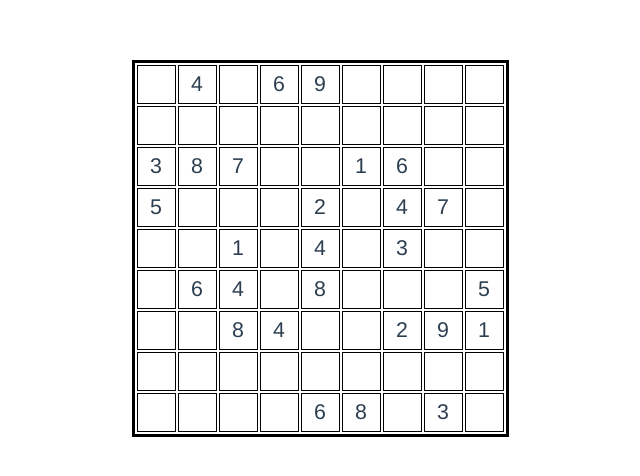
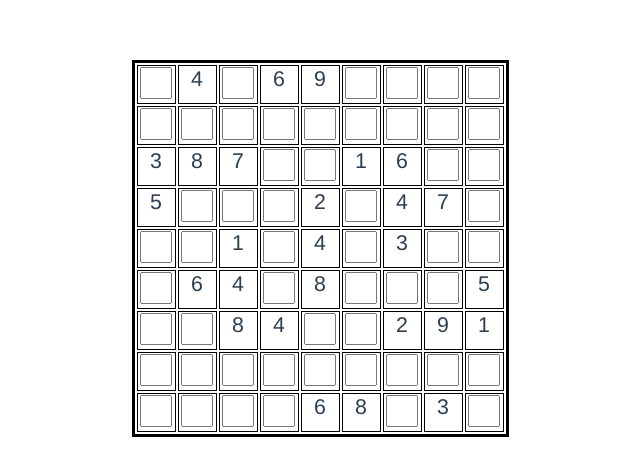
Before and after one commit to alongalky/sudoku, a Vue app in the folder client/: page / in a window 1280 px wide. Shown: the top 476 px of the page, without its empty margins (340-980 px from the left). Built offline with nearby package versions, Linux system fonts and the light colour scheme.

Commit message:
Basic state management

```diff
--- a/client/src/App.vue
+++ b/client/src/App.vue
@@ -1,6 +1,6 @@
 <template>
   <div id="app">
-    <Board :board="board"/>
+    <Board :board="board" :sendDigit="sendDigit"/>
   </div>
 </template>
 
@@ -8,17 +8,40 @@
 import Board from './components/Board.vue'
 import boards from './boards'
 
+const emptyCell = () => ({value: null})
+const givenCell = value => ({value, owner: 'given'})
+
 const parseBoard = board => board
   .match(/.{1,9}/g)
-  .map(row => row.split('').map(d => parseInt(d)))
+  .map(row => row.split('')
+    .map(d => {
+      const value = parseInt(d)
+      return value === 0 ? emptyCell() : givenCell(value)
+    }))
 
 const board = parseBoard(boards[Math.floor(Math.random()*boards.length)]);
+
+export const isDigitValid = ({board, irow, icol, digit}) => {
+  const rowValues = board[irow].map(cell => cell.value)
+  const colValues = board.map((row, irow) => row[icol].value)
+
+  return !rowValues.some(val => val === digit) &&
+    !colValues.some(val => val === digit)
+}
+
+const sendDigit = ({irow, icol}) => digit => {
+  board[irow][icol].value = digit
+}
 
 export default {
   name: 'app',
   data: () => ({ board }),
   components: {
     Board
+  },
+  methods: {
+    sendDigit,
+    isDigitValid
   }
 }
 </script>
--- a/client/src/components/Board.vue
+++ b/client/src/components/Board.vue
@@ -4,8 +4,8 @@
       <table class="sudoku-table">
         <tbody>
           <tr v-for="(row, irow) in board" :key="'row'+irow">
-            <td v-for="(cell, icell) in row" :key="'row'+irow+'cell'+icell">
-              <Cell :digit="cell"/>
+            <td v-for="(cell, icol) in row" :key="'row'+irow+'col'+icol">
+              <Cell :digit="cell" :sendDigit="sendDigit({irow, icol})" :isDigitValid="isDigitValid({irow, icol, board})"/>
             </td>
           </tr>
         </tbody>
@@ -16,11 +16,16 @@
 
 <script>
 import Cell from "./Cell.vue";
+import {isDigitValid} from '../App.vue'
 
 export default {
   name: "Board",
   props: {
-    board: Array
+    board: Array,
+    sendDigit: Function
+  },
+  methods: {
+    isDigitValid: ({irow, icol, board}) => digit => isDigitValid({irow, icol, board, digit})
   },
   components: {
     Cell
--- a/client/src/components/Cell.vue
+++ b/client/src/components/Cell.vue
@@ -1,18 +1,56 @@
 <template>
-  <div v-if="digit > 0">
-    {{ digit }}
+  <div v-if="digit.value !== null" class="cell">
+    {{ digit.value }}
+  </div>
+  <div v-else class="empty cell">
+    <input type="text" v-on:input="onInput" />
   </div>
 </template>
 
 <script>
+
+const onInput = function (e) {
+  const value = e.target.value.substr(0, 1)
+  const digit = /^[1-9]$/.test(value) ? value : ''
+  e.target.value = digit
+
+  if (digit.length === 1) {
+    const num = parseInt(digit)
+
+    if (this.isDigitValid(num)) {
+      this.sendDigit(num)
+    } else {
+      e.target.value = ''
+    }
+  }
+}
+
 export default {
   name: 'Cell',
   props: {
-    digit: Number
+    digit: Object,
+    sendDigit: Function,
+    isDigitValid: Function
+  },
+  methods: {
+    onInput
   }
 }
 </script>
 
 <!-- Add "scoped" attribute to limit CSS to this component only -->
 <style scoped>
+.cell {
+  height: 100%;
+  width: 100%;
+}
+
+.empty input {
+  width: 80%;
+  height: 80%;
+  margin: 0;
+  padding: 0;
+  size: 1;
+  text-align: center;
+}
 </style>
```
